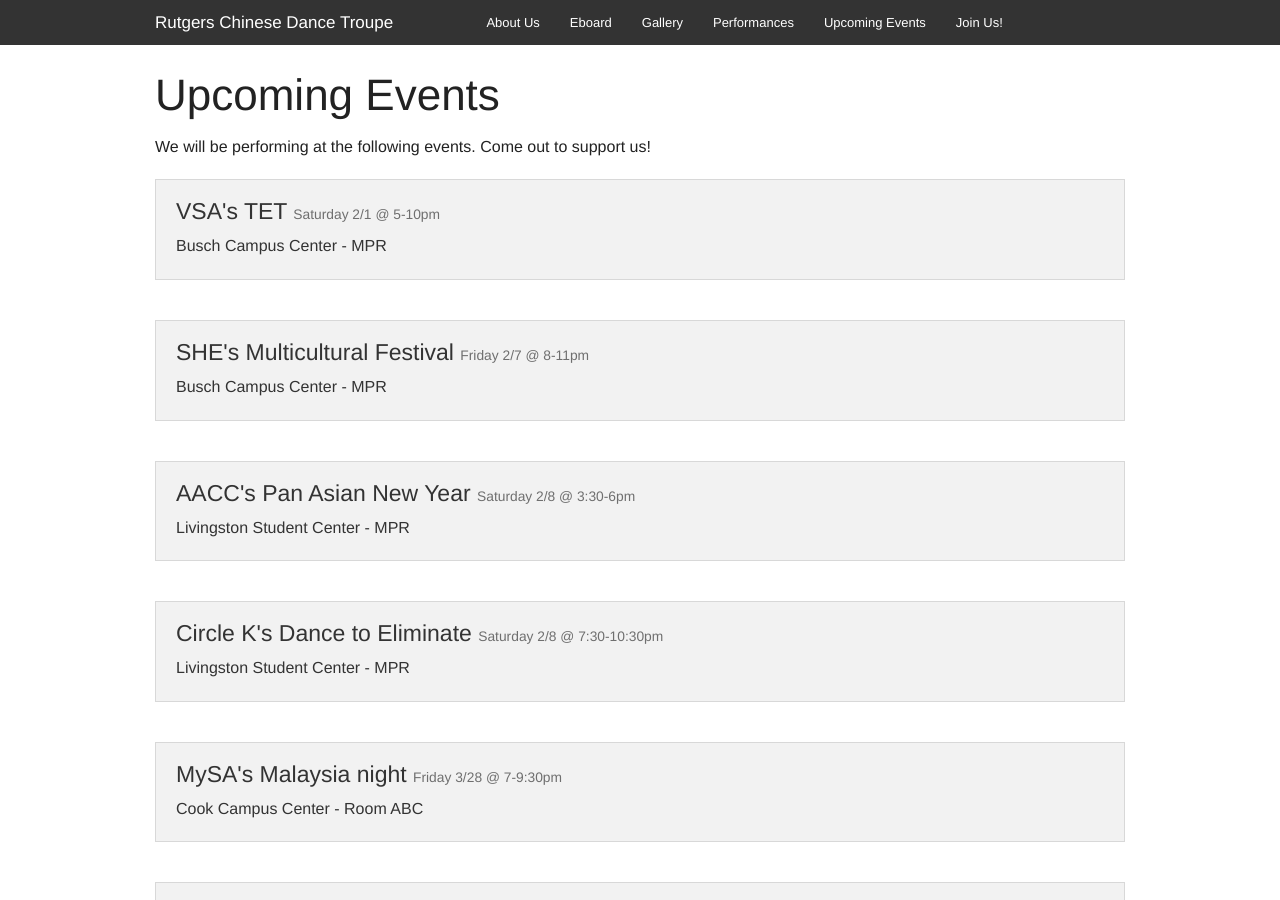
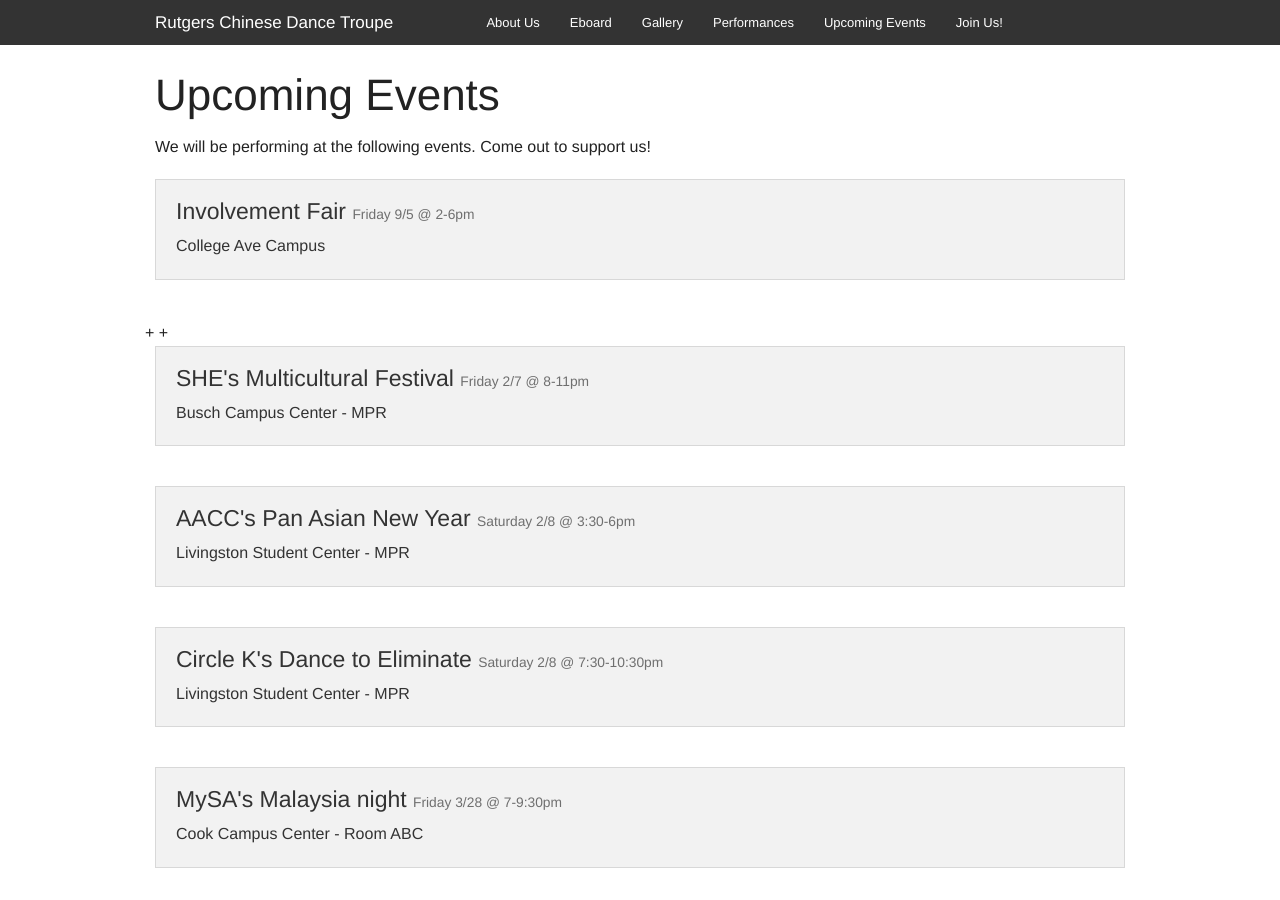
Before and after one commit to rcdt/rcdt.github.io, a Jekyll site: the page built from events.html, in a window 1280 px wide and 900 px high. Built offline with Jekyll 4.4.1, drawn with Linux system fonts in a browser that asks for light colours; Markdown is read by kramdown in place of the engine named in the settings.

Commit message:
Update events.html

```diff
--- a/events.html
+++ b/events.html
@@ -8,11 +8,11 @@ title: Upcoming Events
 <ul class="small-block-grid-1">
 
   <li><div class="panel">
-    <h4>VSA's TET <small>Saturday 2/1 @ 5-10pm</small></h4>
-    <p>Busch Campus Center - MPR</p>
+    <h4>Involvement Fair <small>Friday 9/5 @ 2-6pm</small></h4>
+    <p>College Ave Campus</p>
   </div></li>
 
-  <li><div class="panel">
+  +<li><div class="panel">
     <h4>SHE's Multicultural Festival <small>Friday 2/7 @ 8-11pm</small></h4>
     <p>Busch Campus Center - MPR</p>
   </div></li>
@@ -55,6 +55,6 @@ title: Upcoming Events
   <li><div class="panel">
     <h4>Rutgers Day <small>Saturday 4/26 @ 11am</small></h4>
     <p>Busch Campus</p>
-  </div></li>
+  </div></li>+
 
 </ul>
```
